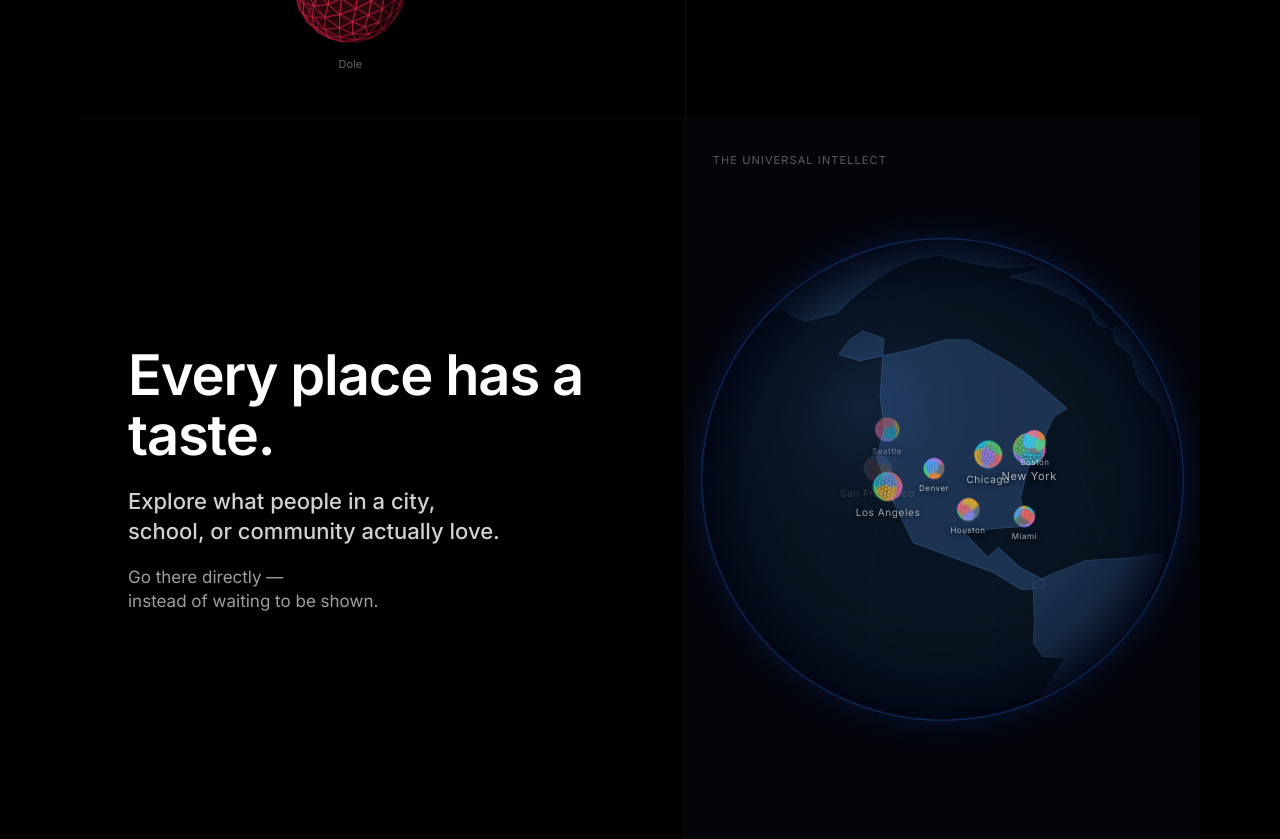
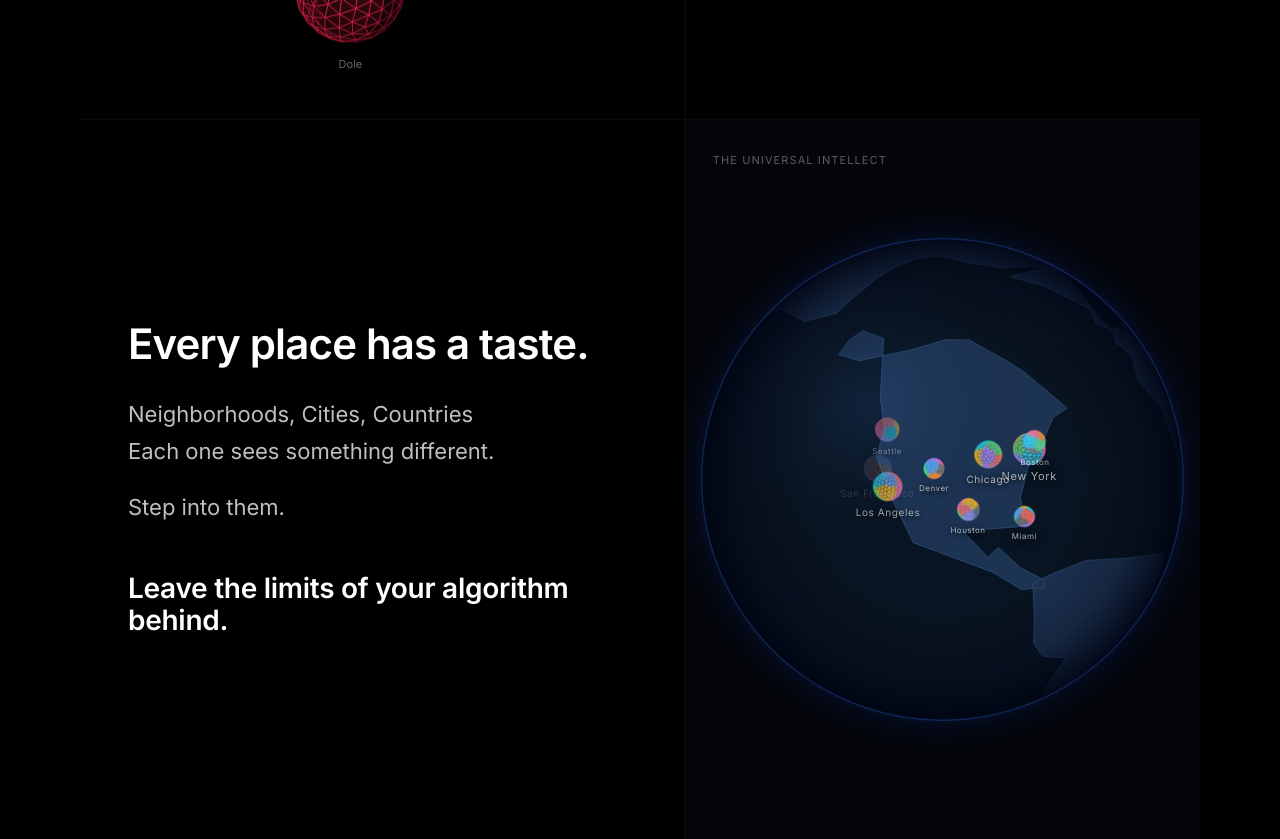
Before and after one commit to sn-ux/blueprint, a Next.js app: page / in a window 1280 px wide. Shown: the part 2240-3079 px from the top of the page. Built offline with nearby package versions, Linux system fonts and the light colour scheme; no server answers; the database is empty.

Commit message:
Update page 4 copy to reflect place-based discovery and escaping algorithmic limits

```diff
--- a/app/page.tsx
+++ b/app/page.tsx
@@ -2026,20 +2026,41 @@ export default function LandingPage() {
         style={{ borderTop: "1px solid rgba(255,255,255,0.04)" }}>
 
         {/* ── LEFT: copy ──────────────────────────────────────────────────────── */}
-        <div className="flex flex-col justify-center gap-5 px-12 py-12 overflow-hidden"
+        <div className="flex flex-col justify-center px-12 py-12 overflow-hidden"
           style={{ width: "54%", borderRight: "1px solid rgba(255,255,255,0.05)" }}>
 
-          <h2 className="text-[48px] md:text-[56px] font-semibold leading-[1.08] text-white" style={{ letterSpacing: "-0.02em" }}>
+          <div style={{ maxWidth: 540 }}>
+
+            {/* Headline */}
+            <h2 className="text-[38px] md:text-[42px] font-semibold leading-[1.07] text-white" style={{ letterSpacing: "-0.02em" }}>
               Every place has a taste.
             </h2>
 
-          <p className="text-[20px] md:text-[22px] font-medium leading-snug" style={{ color: "rgba(255,255,255,0.82)" }}>
-            Explore what people in a city,<br />school, or community actually love.
+            {/* Body line 1 */}
+            <p className="text-[20px] md:text-[22px] font-normal leading-[1.45]"
+              style={{ color: "rgba(255,255,255,0.75)", marginTop: 32 }}>
+              Neighborhoods, Cities, Countries
             </p>
 
-          <p className="text-[17px] leading-snug" style={{ color: "rgba(255,255,255,0.62)" }}>
-            Go there directly &mdash;<br />instead of waiting to be shown.
+            {/* Body line 2 — sits directly below line 1 */}
+            <p className="text-[20px] md:text-[22px] font-normal leading-[1.45]"
+              style={{ color: "rgba(255,255,255,0.75)", marginTop: 6 }}>
+              Each one sees something different.
             </p>
+
+            {/* "Step into them." — slight separation above */}
+            <p className="text-[20px] md:text-[22px] font-normal leading-[1.45]"
+              style={{ color: "rgba(255,255,255,0.75)", marginTop: 24 }}>
+              Step into them.
+            </p>
+
+            {/* Final CTA — larger, semibold, full white */}
+            <p className="text-[26px] md:text-[28px] font-semibold leading-[1.15] text-white"
+              style={{ letterSpacing: "-0.01em", marginTop: 48 }}>
+              Leave the limits of your algorithm behind.
+            </p>
+
+          </div>
         </div>
 
         {/* ── RIGHT: animated map visual ──────────────────────────────────────── */}
```
Lines whose indentation alone changed are shown as unchanged.
